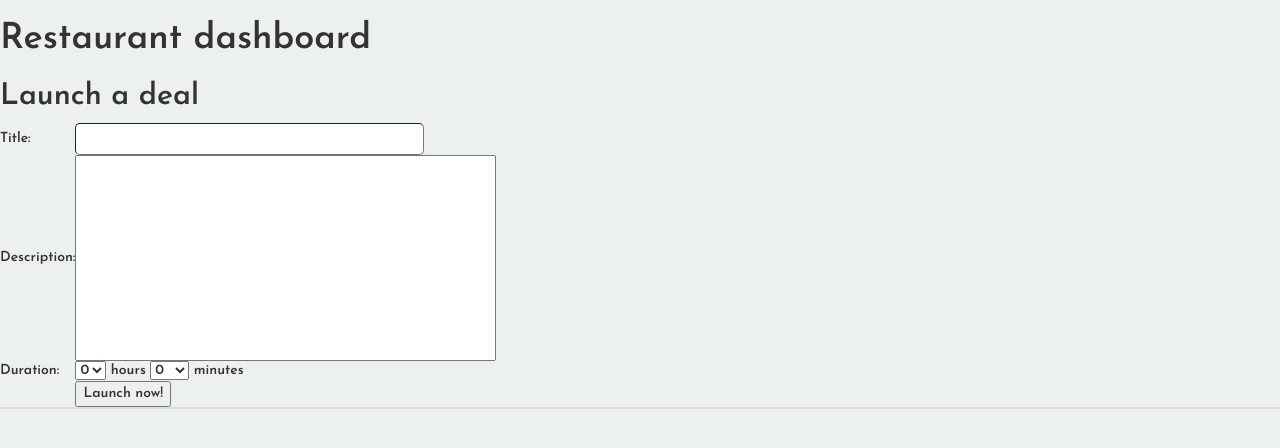
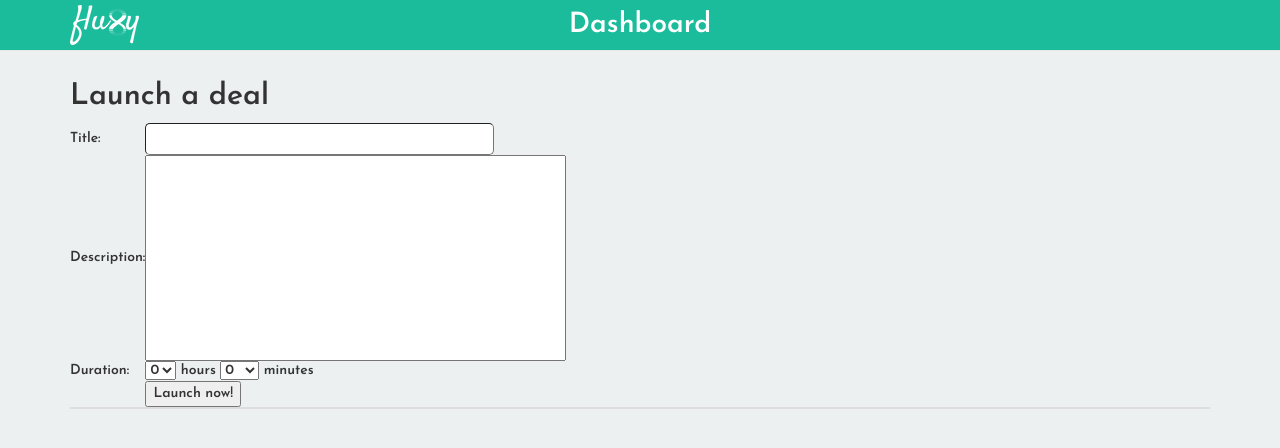
Before and after one commit to guthriec/fluxy-sample, a Django app: template templates/dashboard/dashboard.html in a window 1280 px wide. Shown: the top 448 px of the page. Run offline with Django 3.2, Linux system fonts and the light colour scheme; the template is opened without the code that fills it, so the values that code supplies are empty; parts of the project's set-up code (start-up, migrations or seed data) failed here and were passed over; some libraries are stand-ins or nearby versions.

Commit message:
Added a new base file. Added a navbar to dashboard.

```diff
--- a/dashboard/views.py
+++ b/dashboard/views.py
@@ -1,4 +1,4 @@
 from django.shortcuts import render
 
 def dashboard(request):
-  return render(request, 'dashboard.html')
+  return render(request, 'dashboard/dashboard.html')
--- a/static/css/style.css
+++ b/static/css/style.css
@@ -65,3 +65,29 @@ input[type="text"], input[type="email"] {
 #landing-page #logo-name {
   margin: 10px 0 20px 0;
 }
+
+/** Dashboard CSS **/
+.navbar-default {
+  background-color: #1abc9c;
+}
+
+.navbar .container {
+  color: #FFF;
+  font-size: 28px;
+}
+
+.navbar .container  #logo {
+  background-image: url('../img/fluxy_logo_white_header.png');
+  background-repeat: no-repeat;
+  margin-top: 5px;
+  min-height: 40px;
+  min-width: 60px;
+  position: fixed;
+  text-indent: 9999px;
+}
+
+.navbar .container #page-title {
+  margin: 5px auto;
+  text-align: center;
+  width: 100%;
+}
--- a/templates/base.html
+++ b/templates/base.html
@@ -18,7 +18,13 @@
         <link rel="stylesheet" href="{% static 'css/style.css' %}">
     </head>
     <body>
-      <div id="content">
+     <div class="navbar navbar-default navbar-fixed-top" role="navigation">
+        <div class="container">
+          <div id="logo">Logo</div>
+          <div id="page-title">Dashboard</div>
+        </div>
+      </div>
+      <div class="container" id="content">
         {% block content %}{% endblock %}
       </div>
         <script type="text/javascript" src="{% static 'js/lib/jquery-2.1.0.min.js' %}"></script>
--- a/templates/fluxy/index.html
+++ b/templates/fluxy/index.html
@@ -1,4 +1,4 @@
-{% extends "base.html" %}
+{% extends "base_landing.html" %}
 {% load staticfiles %}
 
 {% block content %}
```
Also changed, not shown: static/img/fluxy_logo_white_header.png (added).
